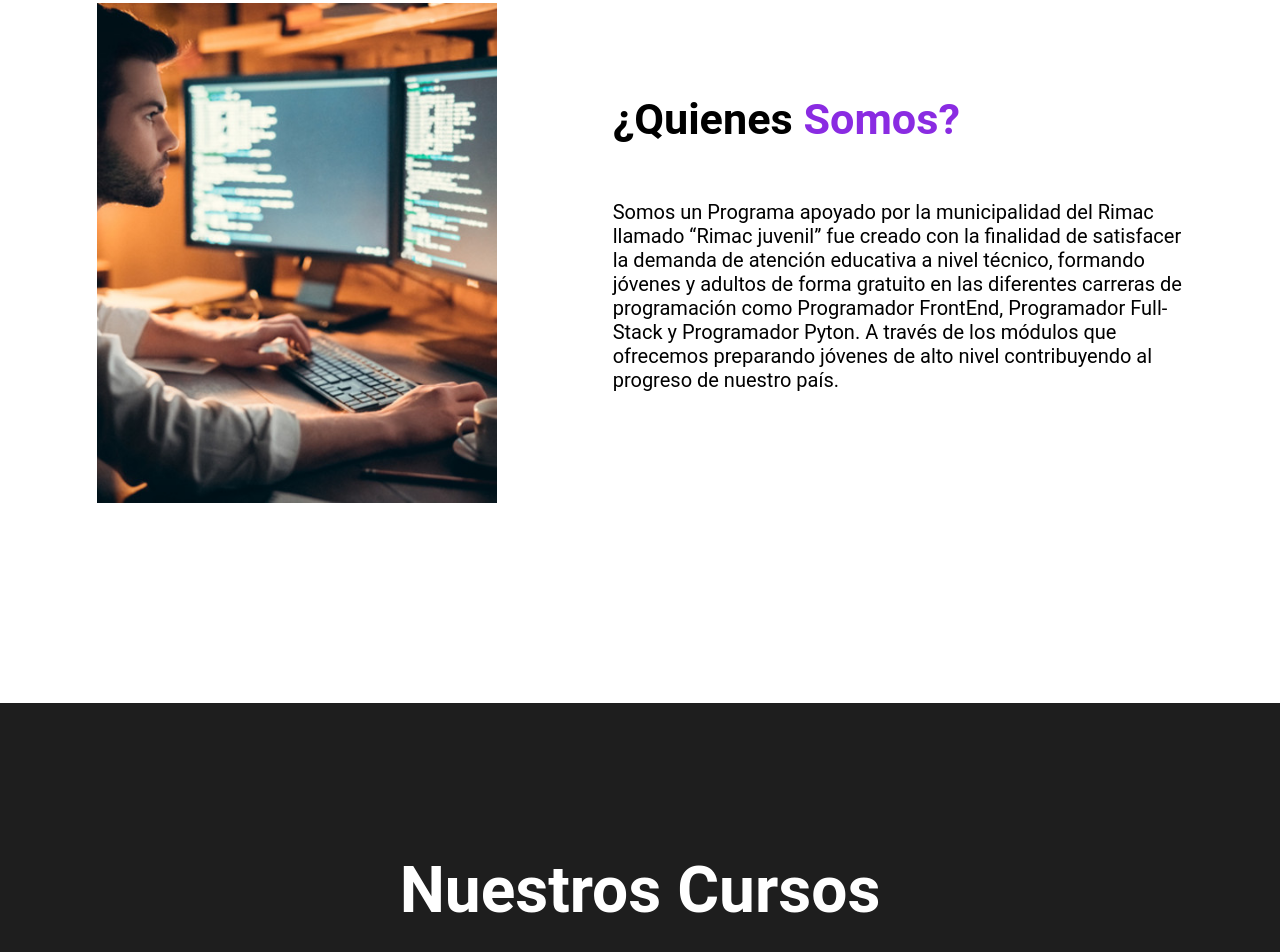
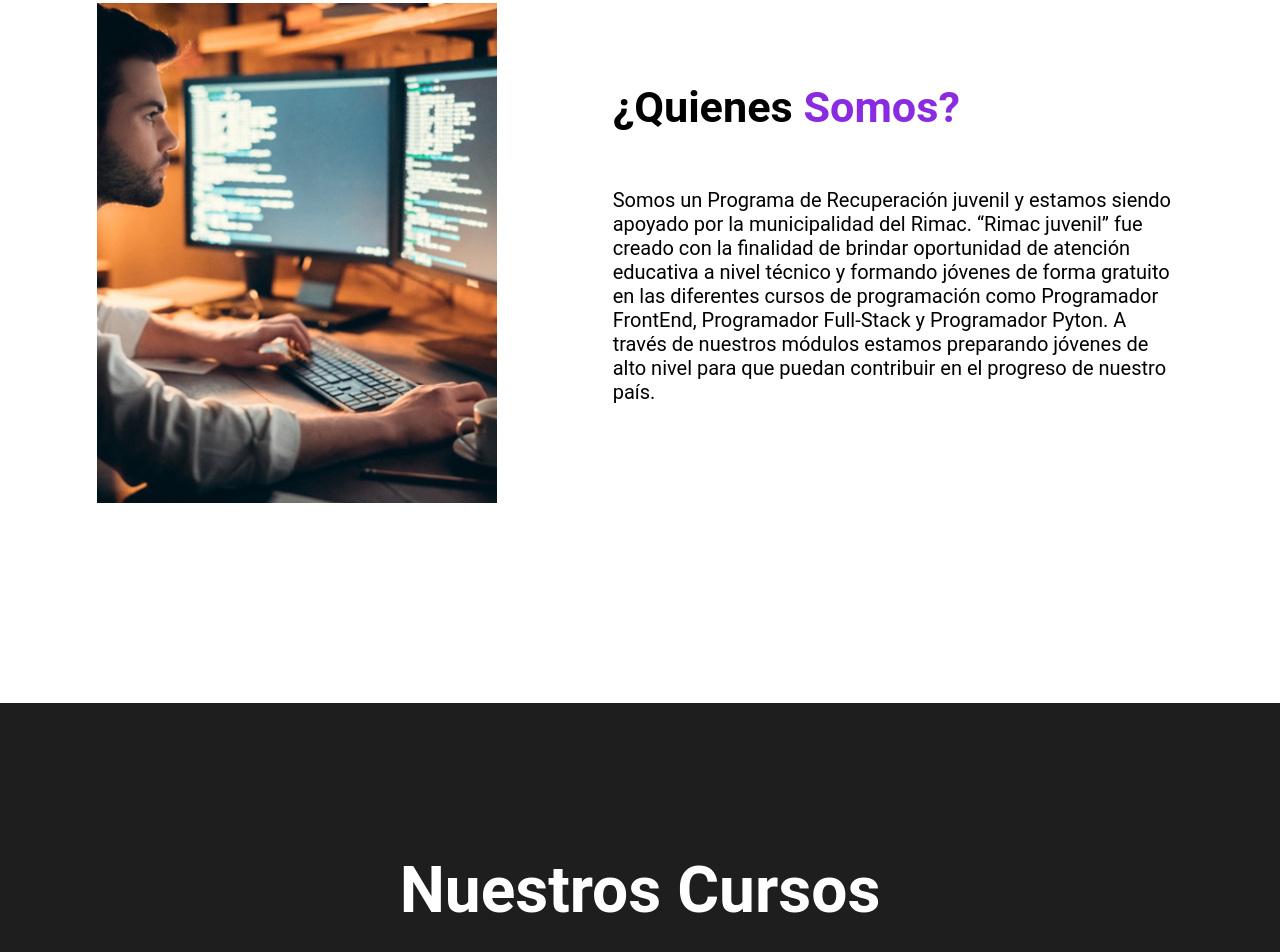
Before and after one commit to Carloss-Xcode/E.PERMANENTE4, a plain HTML site: page index.html in a window 1280 px wide. Shown: the part 917-1869 px from the top of the page. Drawn offline with Linux system fonts and the light colour scheme.

Commit message:
mas orden

```diff
--- a/index.html
+++ b/index.html
@@ -30,13 +30,14 @@
         <div class="texto">
           <h2>¿Quienes <span class="color-acento">Somos?</span></h2>
           <p>
-            Somos un Programa apoyado por la municipalidad del Rimac llamado
-            “Rimac juvenil” fue creado con la finalidad de satisfacer la demanda
-            de atención educativa a nivel técnico, formando jóvenes y adultos de
-            forma gratuito en las diferentes carreras de programación como
-            Programador FrontEnd, Programador Full-Stack y Programador Pyton. A
-            través de los módulos que ofrecemos preparando jóvenes de alto nivel
-            contribuyendo al progreso de nuestro país.
+            Somos un Programa de Recuperación juvenil y estamos siendo apoyado
+            por la municipalidad del Rimac. “Rimac juvenil” fue creado con la
+            finalidad de brindar oportunidad de atención educativa a nivel
+            técnico y formando jóvenes de forma gratuito en las diferentes
+            cursos de programación como Programador FrontEnd, Programador
+            Full-Stack y Programador Pyton. A través de nuestros módulos estamos
+            preparando jóvenes de alto nivel para que puedan contribuir en el
+            progreso de nuestro país.
           </p>
         </div>
       </div>
```
